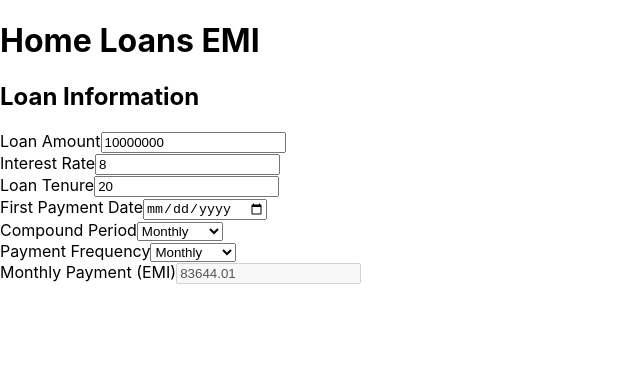
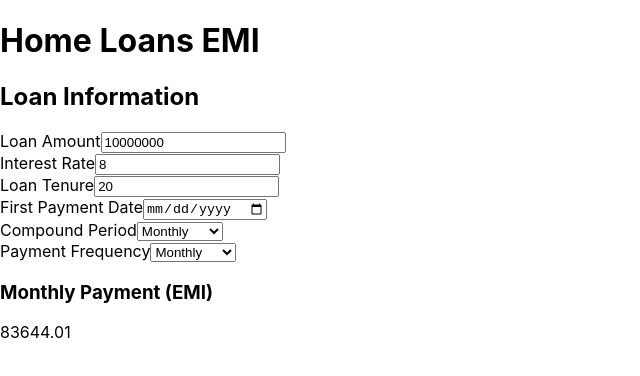
Before and after one commit to gdebojyoti/calcul8, a React (Create React App) app: page / in a window 1280 px wide. Shown: the top 376 px of the page, without its empty margins (0-640 px from the left). Built offline with nearby package versions, Linux system fonts and the light colour scheme.

Commit message:
Result component; data structure altered.

```diff
--- a/src/components/DataBlock/index.js
+++ b/src/components/DataBlock/index.js
@@ -5,32 +5,18 @@ import LabelledInput from 'components/LabelledInput'
 import './style.css'
 
 const DataBlock = ({ data }) => {
-  const { title, fields } = data
+  const { title, fields, result } = data
 
   const [blockData, setBlockData] = useState({})
-  const [generatedData, setGeneratedData] = useState({})
 
   // update blockData on change of fields
   useEffect(() => {
     const updatedBlockData = {}
-    fields.forEach(({ key, isGenerated, defaultValue, formula }) => {
-      if (!isGenerated) {
-        updatedBlockData[key] = typeof defaultValue === 'undefined' ? '' : defaultValue
-      }
+    fields.forEach(({ key, defaultValue, formula }) => {
+      updatedBlockData[key] = typeof defaultValue === 'undefined' ? '' : defaultValue
     })
     setBlockData(updatedBlockData)
   }, [fields])
-
-  // update generatedData on change of blockData
-  useEffect(() => {
-    const newGeneratedData = { ...generatedData }
-    fields.forEach(({ key, isGenerated, formula }) => {
-      if (isGenerated) {
-        newGeneratedData[key] = formula(blockData)
-      }
-    })
-    setGeneratedData(newGeneratedData)
-  }, [blockData])
 
   const onChange = (key, value) => {
     const updatedBlockData = { ...blockData }
@@ -47,15 +33,11 @@ const DataBlock = ({ data }) => {
       <div className='data-block__fields'>
         {
           fields.map((field) => {
-            const { key, isGenerated, ...rest } = field
-            if (isGenerated) {
-              console.log("isGenerated", key, generatedData[key])
-            }
+            const { key, ...rest } = field
             return (
               <LabelledInput
-                isDisabled={isGenerated}
                 key={key}
-                value={isGenerated ? generatedData[key] : blockData[key]}
+                value={blockData[key]}
                 onChange={value => onChange(key, value)}
                 {...rest}
               />
@@ -63,6 +45,19 @@ const DataBlock = ({ data }) => {
           })
         }
       </div>
+
+      <Result data={result} blockData={blockData} />
+    </div>
+  )
+}
+
+// TODO: move this to a separate file
+const Result = ({ data, blockData }) => {
+  const { label, formula } = data
+  return (
+    <div>
+      <h3>{ label }</h3>
+      <div>{ formula(blockData) }</div>
     </div>
   )
 }
--- a/src/pages/HomeLoansEmi/data.js
+++ b/src/pages/HomeLoansEmi/data.js
@@ -79,20 +79,16 @@ export const loanInfo = {
           value: 1
         }
       ]
-    },
-    {
-      key: "emi",
+    }
+  ],
+  result: {
     label: "Monthly Payment (EMI)",
-      // type: "number",
-      placeholder: "Fill other fields to calculate EMI",
-      isGenerated: true,
     formula: (blockData) => {
       const { loanAmount, interestRate, loanTenure, paymentFrequency } = blockData
       console.log("loanAmount, interestRate, loanTenure", loanAmount, interestRate, loanTenure, paymentFrequency)
       return calculateLoanPayment(parseInt(loanAmount), parseInt(interestRate), parseInt(loanTenure), paymentFrequency)
     }
   }
-  ]
 }
 
 // // Example usage
```
Lines whose indentation alone changed are shown as unchanged.
